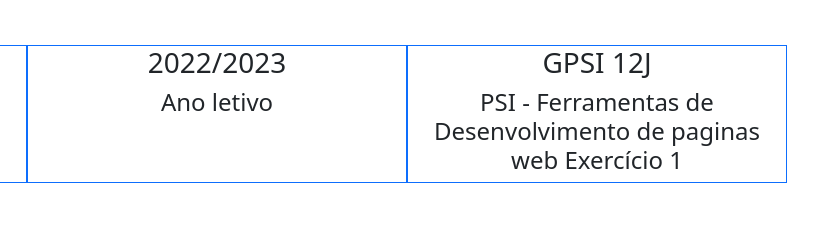
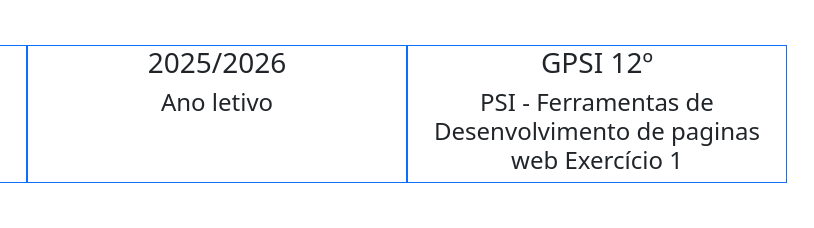
Before and after one commit to FernandoSousaEsag/Exercicio-HTML_CSS-sites-responsivos, a plain HTML site: page index_bootstrap.html in a window 1280 px wide. Shown: the part 203-431 px from the top of the page, 423-1237 px from the left. Drawn offline with nearby package versions, Linux system fonts and the light colour scheme.

Commit message:
Update index_bootstrap.html

```diff
--- a/index_bootstrap.html
+++ b/index_bootstrap.html
@@ -31,12 +31,12 @@
 
     </div>
     <div class="col-md-4 border border-primary text-center col-sm-6">
-      <h3> 2022/2023</h3>
+      <h3> 2025/2026</h3>
       <h4> Ano letivo</h4>
 
     </div>
     <div class="col-md-4 border border-primary text-center col-sm-6">
-      <h3>GPSI 12J </h3>
+      <h3>GPSI 12º </h3>
       <h4> PSI - Ferramentas de Desenvolvimento de paginas web  Exercício 1 </h4>
 
     </div>
```
